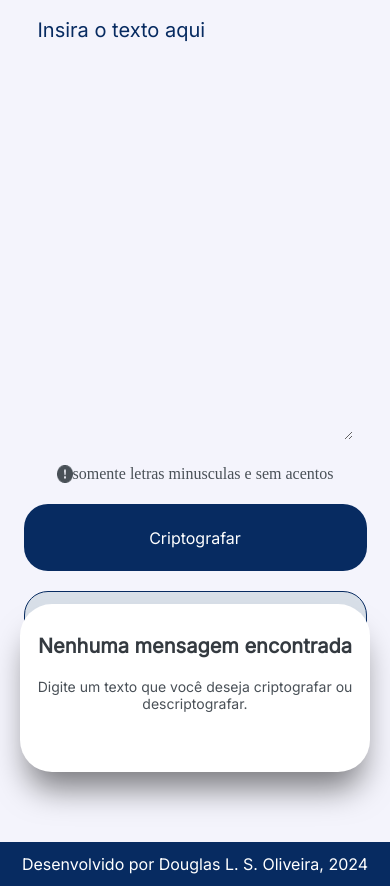
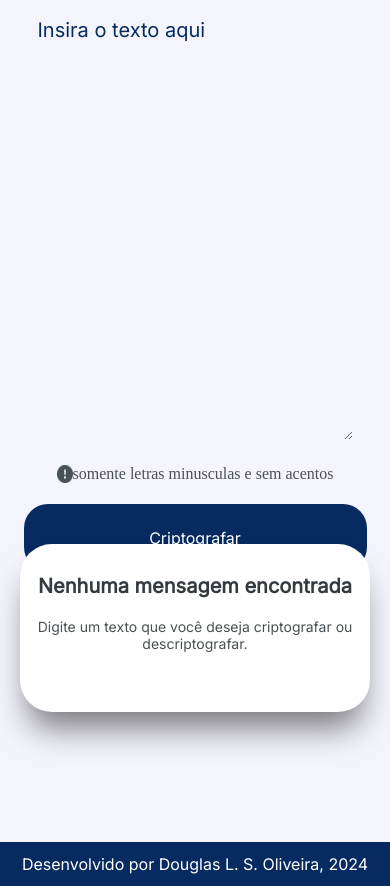
Before and after one commit to Loram117/challenge-alura-01, a plain HTML site: page index.html in a window 390 px wide. Shown: the part 72-958 px from the top of the page. Drawn offline with Linux system fonts and the light colour scheme.

Commit message:
Update style.css

```diff
--- a/style.css
+++ b/style.css
@@ -286,7 +286,7 @@ main {
         padding: 10px;
         margin: 10px 0;
         flex-direction: column;
-        margin-bottom: 20px;
+        margin-bottom: 80px;
     }
 
     .section__2__paragrafo h2 {
```
